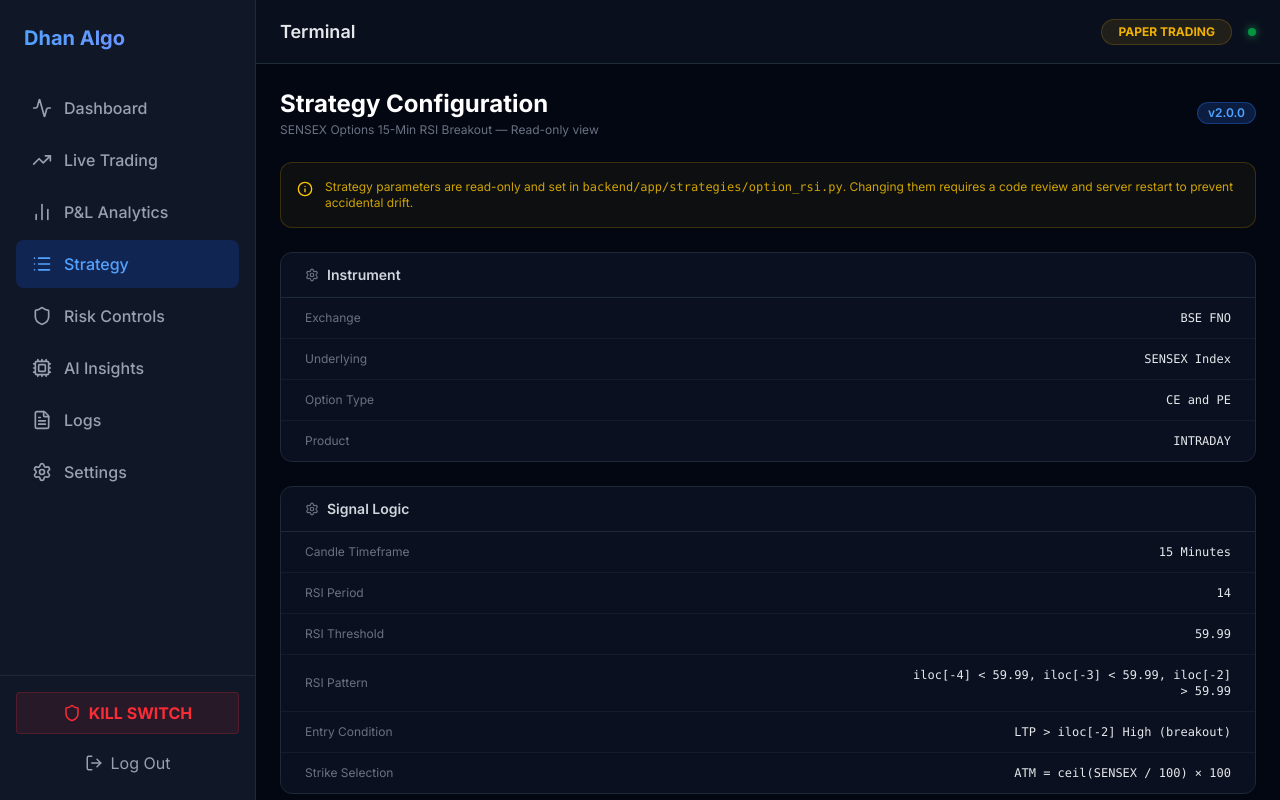
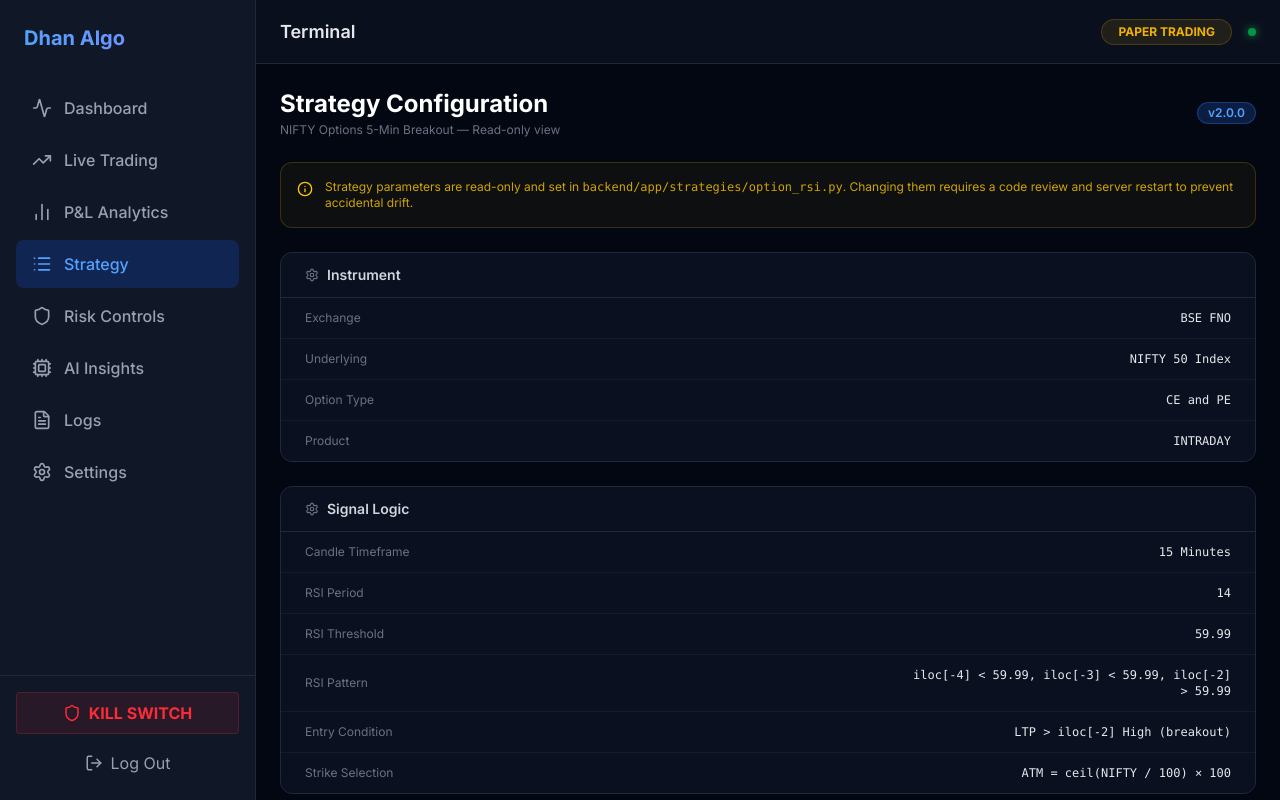
Before and after one commit to rohanmane9665/dhan01, a React app in the folder frontend/: page /strategy in a window 1280 px wide. Built offline with nearby package versions, Linux system fonts and the light colour scheme; no server answers; sample sign-in values are in the browser's storage; the HTML template or start-up script is replaced by a standard one.

Commit message:
Update strategy parameters for NIFTY 50 Index

```diff
--- a/frontend/src/pages/Strategy.jsx
+++ b/frontend/src/pages/Strategy.jsx
@@ -5,7 +5,7 @@ import { Badge } from '../components/ui';
 const STRATEGY_PARAMS = [
   { group: 'Instrument', params: [
     ['Exchange', 'BSE FNO'],
-    ['Underlying', 'SENSEX Index'],
+    ['Underlying', 'NIFTY 50 Index'],
     ['Option Type', 'CE and PE'],
     ['Product', 'INTRADAY'],
   ]},
@@ -15,7 +15,7 @@ const STRATEGY_PARAMS = [
     ['RSI Threshold', '59.99'],
     ['RSI Pattern', 'iloc[-4] < 59.99, iloc[-3] < 59.99, iloc[-2] > 59.99'],
     ['Entry Condition', 'LTP > iloc[-2] High (breakout)'],
-    ['Strike Selection', 'ATM = ceil(SENSEX / 100) × 100'],
+    ['Strike Selection', 'ATM = ceil(NIFTY / 100) × 100'],
   ]},
   { group: 'Risk Management', params: [
     ['Initial Stop Loss', 'iloc[-2] Low of option candle'],
@@ -36,7 +36,7 @@ export default function Strategy() {
       <div className="flex items-center justify-between">
         <div>
           <h2 className="text-2xl font-bold text-white">Strategy Configuration</h2>
-          <p className="text-xs text-gray-500 mt-0.5">SENSEX Options 15-Min RSI Breakout — Read-only view</p>
+          <p className="text-xs text-gray-500 mt-0.5">NIFTY Options 5-Min Breakout — Read-only view</p>
         </div>
         <Badge variant="blue">v2.0.0</Badge>
       </div>
```
